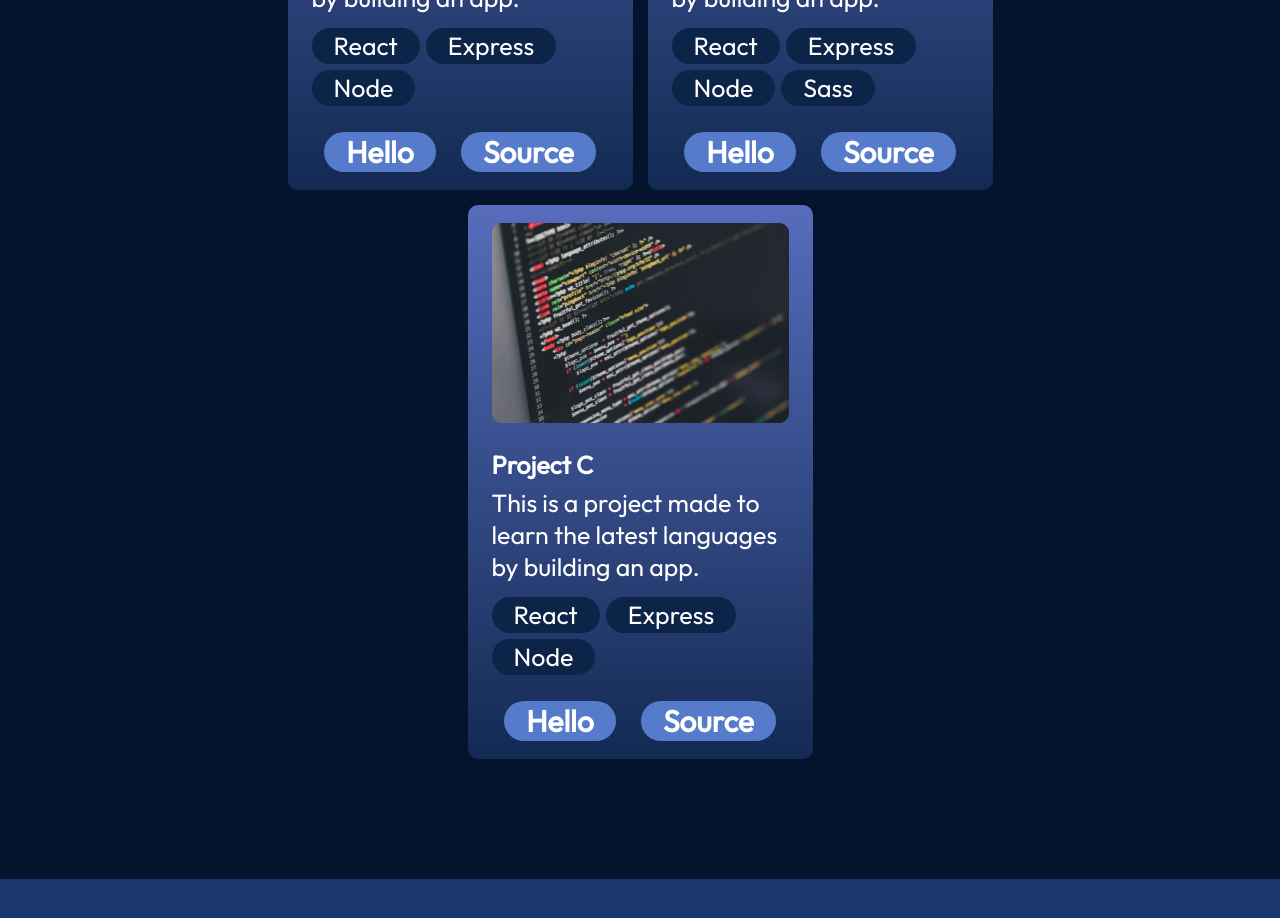
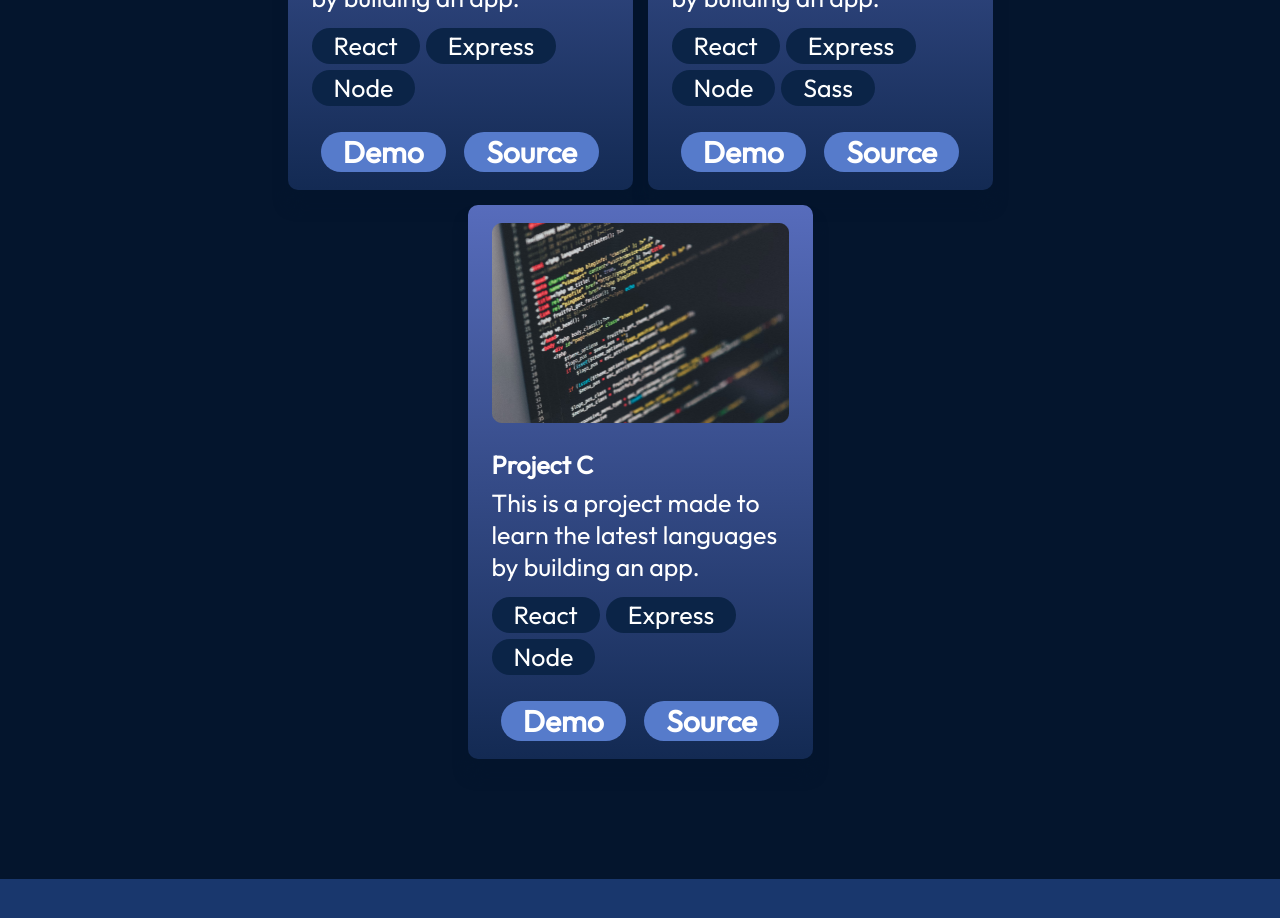
Before and after one commit to dixit-om/portfolio, a React (Vite) app: page / in a window 1280 px wide. Shown: the part 2900-3818 px from the top of the page. Built offline with nearby package versions, Linux system fonts and the light colour scheme.

Commit message:
Removed all dummy changes

```diff
--- a/src/components/Projects/ProjectCard.jsx
+++ b/src/components/Projects/ProjectCard.jsx
@@ -26,7 +26,7 @@ export const ProjectCard = ({
       </ul>
       <div className={styles.links}>
         <a href={demo} className={styles.link}>
-          Hello
+          Demo
         </a>
         <a href={source} className={styles.link}>
           Source
--- a/src/components/Projects/Projects.jsx
+++ b/src/components/Projects/Projects.jsx
@@ -5,7 +5,6 @@ import styles from "./Projects.module.css";
 import { ProjectCard } from "./ProjectCard";
 
 export const Projects = () => {
-    console.log("Hello")
     return (
         <section className={styles.container} id="project">
             <h2 className={styles.title}>Projects</h2>
```
